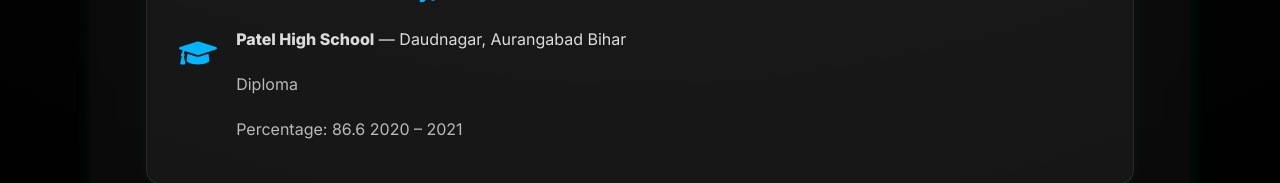
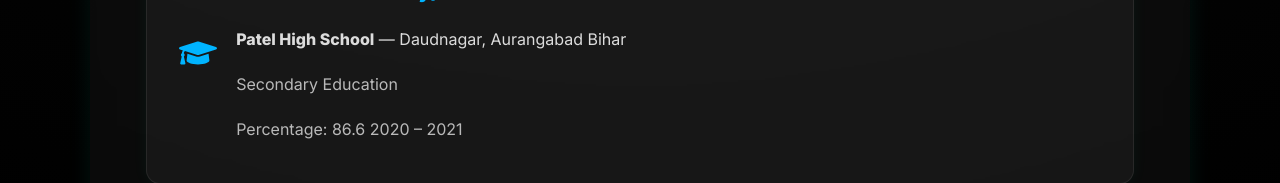
Before and after one commit to NishiKumariPatel/Portfolio_2026, a React (Vite) app: page /about in a window 1280 px wide. Shown: the part 1431-1614 px from the top of the page. Built offline with nearby package versions, Linux system fonts and the light colour scheme; the HTML template or start-up script is replaced by a standard one.

Commit message:
Update About.jsx

```diff
--- a/src/pages/About.jsx
+++ b/src/pages/About.jsx
@@ -255,7 +255,7 @@
                   <strong>Patel High School</strong> — Daudnagar, Aurangabad   Bihar
                 </p>
                 <p style={{ color: "rgba(255,255,255,0.7)" }}>
-                  Diploma
+                  Secondary Education
                 </p>
                 <p style={{ color: "rgba(255,255,255,0.7)" }}>Percentage: 86.6   2020 – 2021</p>
               </div>
```
